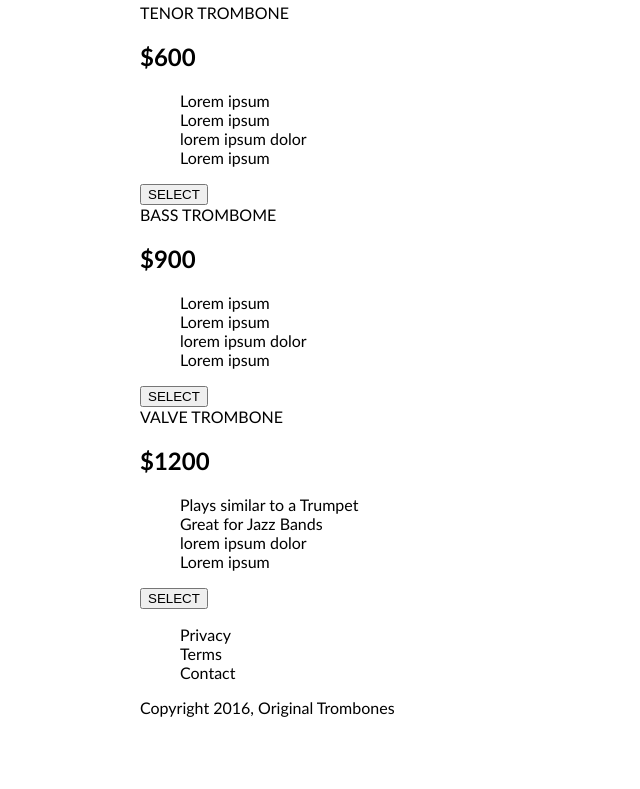
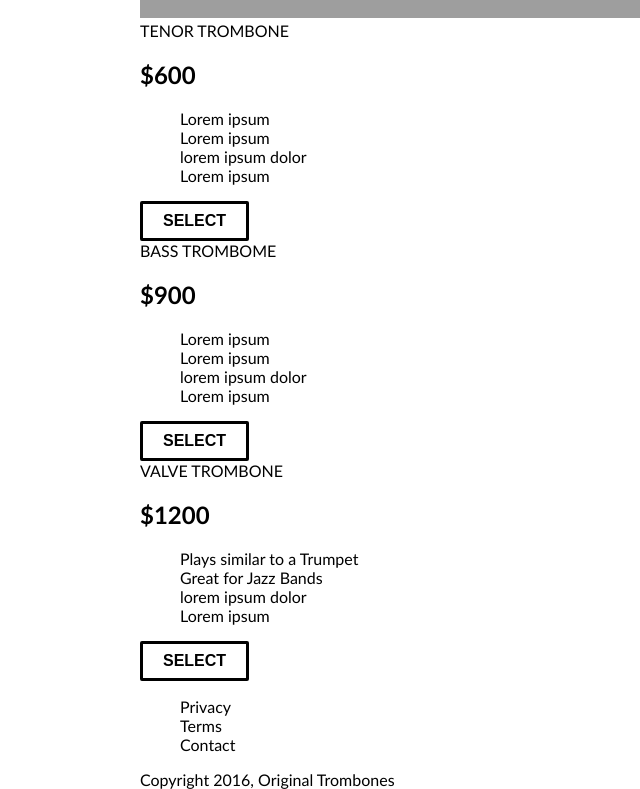
Before and after one commit to Muhammadayyazmairaj/web-store-app, a plain HTML site: page index.html in a window 1280 px wide. Shown: the part 896-1685 px from the top of the page, without its empty margins (0-640 px from the left). Before the commit the page ends 1613 px from the top, so only its background shows below. Drawn offline with Linux system fonts and the light colour scheme; grey boxes are pictures that could not be loaded; files whose address does not match are found by name.

Commit message:
add css-> btn

```diff
--- a/style.css
+++ b/style.css
@@ -35,3 +35,15 @@ a {
     width: 100%;
     margin: 0 auto;
 }
+
+.btn {
+    padding: 0 20px;
+    height: 40px;
+    font-size: 16px;
+    font-weight: 900;
+    text-transform: uppercase;
+    border: 3px black solid;
+    border-radius: 2px;
+    background: transparent;
+    cursor: pointer;
+}
```
